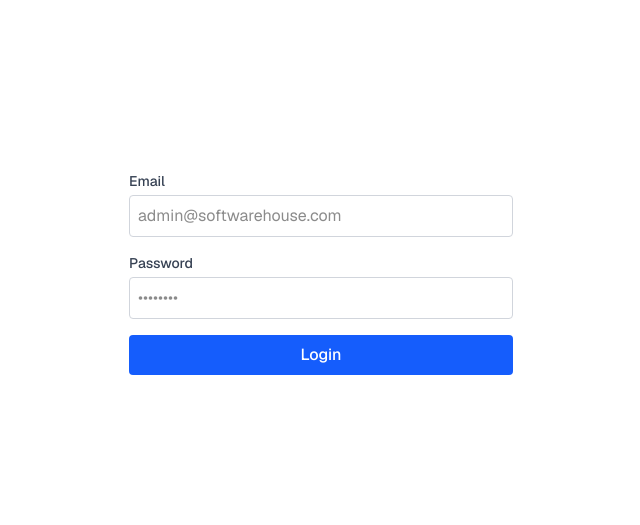
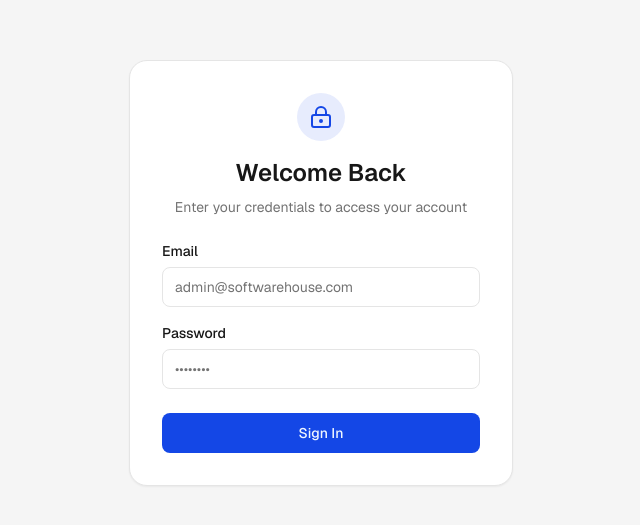
Before and after one commit to rhmdee/klienka-crm, a Next.js app: page /login in a window 1280 px wide. Shown: the part 127-652 px from the top of the page, without its empty margins (319-959 px from the left). Built offline with nearby package versions, Linux system fonts and the light colour scheme.

Commit message:
chore: mempercantik UI login page

```diff
--- a/app/(auth)/login/login-form.tsx
+++ b/app/(auth)/login/login-form.tsx
@@ -3,6 +3,7 @@
 import { useState, useTransition } from "react";
 import { useForm } from "react-hook-form";
 import { zodResolver } from "@hookform/resolvers/zod";
+import { LockKeyhole } from "lucide-react";
 import { loginSchema, LoginFormData } from "@/lib/validations/auth";
 import { loginAction } from "./actions";
 
@@ -34,55 +35,78 @@ export function LoginForm() {
   };
 
   return (
-    <form
-      onSubmit={handleSubmit(onSubmit)}
-      className="space-y-4 w-full max-w-sm"
-    >
+    <>
+      <div className="flex flex-col items-center gap-2 text-center">
+        <div className="w-12 h-12 bg-primary/10 rounded-full flex items-center justify-center text-primary mb-2">
+          <LockKeyhole className="size-6" />
+        </div>
+        <h1 className="text-2xl font-semibold text-foreground">Welcome Back</h1>
+        <p className="text-sm text-muted-foreground">
+          Enter your credentials to access your account
+        </p>
+      </div>
+
+      <form onSubmit={handleSubmit(onSubmit)} className="flex flex-col gap-4">
         {errorMsg && (
-        <div className="p-3 text-sm text-red-600 bg-red-50 rounded border border-red-200">
+          <div className="p-3 text-sm text-destructive bg-destructive/10 rounded-md border border-destructive/20">
             {errorMsg}
           </div>
         )}
 
-      <div>
-        <label className="block text-sm font-medium text-gray-700 mb-1">
+        <div className="flex flex-col gap-1.5">
+          <label
+            htmlFor="email"
+            className="text-sm font-medium text-foreground"
+          >
             Email
           </label>
           <input
             {...register("email")}
+            id="email"
             type="email"
             placeholder="admin@softwarehouse.com"
-          className="w-full p-2 border border-gray-300 rounded focus:ring focus:ring-blue-200 focus:border-blue-500 outline-none transition disabled:opacity-50"
+            className="flex h-10 w-full rounded-md border border-border bg-background px-3 py-2 text-sm text-foreground placeholder:text-muted-foreground focus-visible:outline-none focus-visible:ring-2 focus-visible:ring-primary focus-visible:border-transparent transition-colors disabled:opacity-50"
             disabled={isPending}
           />
           {errors.email && (
-          <p className="text-xs text-red-500 mt-1">{errors.email.message}</p>
+            <p className="text-xs text-destructive mt-1">
+              {errors.email.message}
+            </p>
           )}
         </div>
 
-      <div>
-        <label className="block text-sm font-medium text-gray-700 mb-1">
+        <div className="flex flex-col gap-1.5">
+          <div className="flex items-center justify-between">
+            <label
+              htmlFor="password"
+              className="text-sm font-medium text-foreground"
+            >
               Password
             </label>
+          </div>
           <input
             {...register("password")}
+            id="password"
             type="password"
             placeholder="••••••••"
-          className="w-full p-2 border border-gray-300 rounded focus:ring focus:ring-blue-200 focus:border-blue-500 outline-none transition disabled:opacity-50"
+            className="flex h-10 w-full rounded-md border border-border bg-background px-3 py-2 text-sm text-foreground placeholder:text-muted-foreground focus-visible:outline-none focus-visible:ring-2 focus-visible:ring-primary focus-visible:border-transparent transition-colors disabled:opacity-50"
             disabled={isPending}
           />
           {errors.password && (
-          <p className="text-xs text-red-500 mt-1">{errors.password.message}</p>
+            <p className="text-xs text-destructive mt-1">
+              {errors.password.message}
+            </p>
           )}
         </div>
 
         <button
           type="submit"
           disabled={isPending}
-        className="w-full bg-blue-600 text-white font-medium p-2 rounded hover:bg-blue-700 transition disabled:opacity-50 flex justify-center items-center"
+          className="inline-flex h-10 items-center justify-center rounded-md bg-primary px-4 py-2 text-sm font-medium text-primary-foreground hover:bg-primary/90 transition-colors w-full mt-2 disabled:opacity-50 cursor-pointer disabled:cursor-not-allowed"
         >
-        {isPending ? "Memproses..." : "Login"}
+          {isPending ? "Memproses..." : "Sign In"}
         </button>
       </form>
+    </>
   );
 }
--- a/app/(auth)/login/page.tsx
+++ b/app/(auth)/login/page.tsx
@@ -2,8 +2,10 @@ import { LoginForm } from "./login-form";
 
 export default function LoginPage() {
   return (
-    <main className="flex-1 w-full flex justify-center items-center">
-      <LoginForm />
+    <main className="w-screen h-screen p-2 flex items-center justify-center bg-accent overflow-hidden">
+      <div className="w-full max-w-sm bg-background rounded-2xl border border-border p-8 shadow-xs flex flex-col gap-6">
+        <LoginForm />
+      </div>
     </main>
   );
 }
```
Lines whose indentation alone changed are shown as unchanged.
